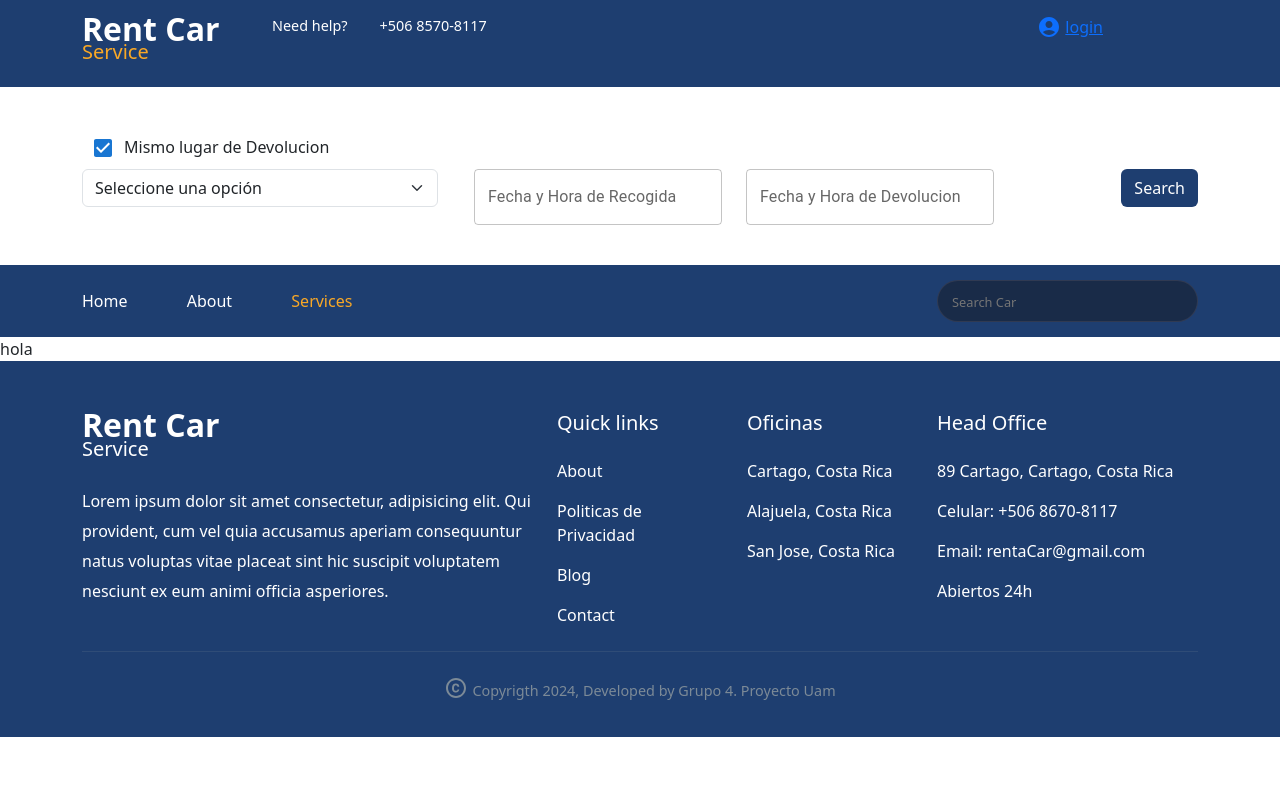
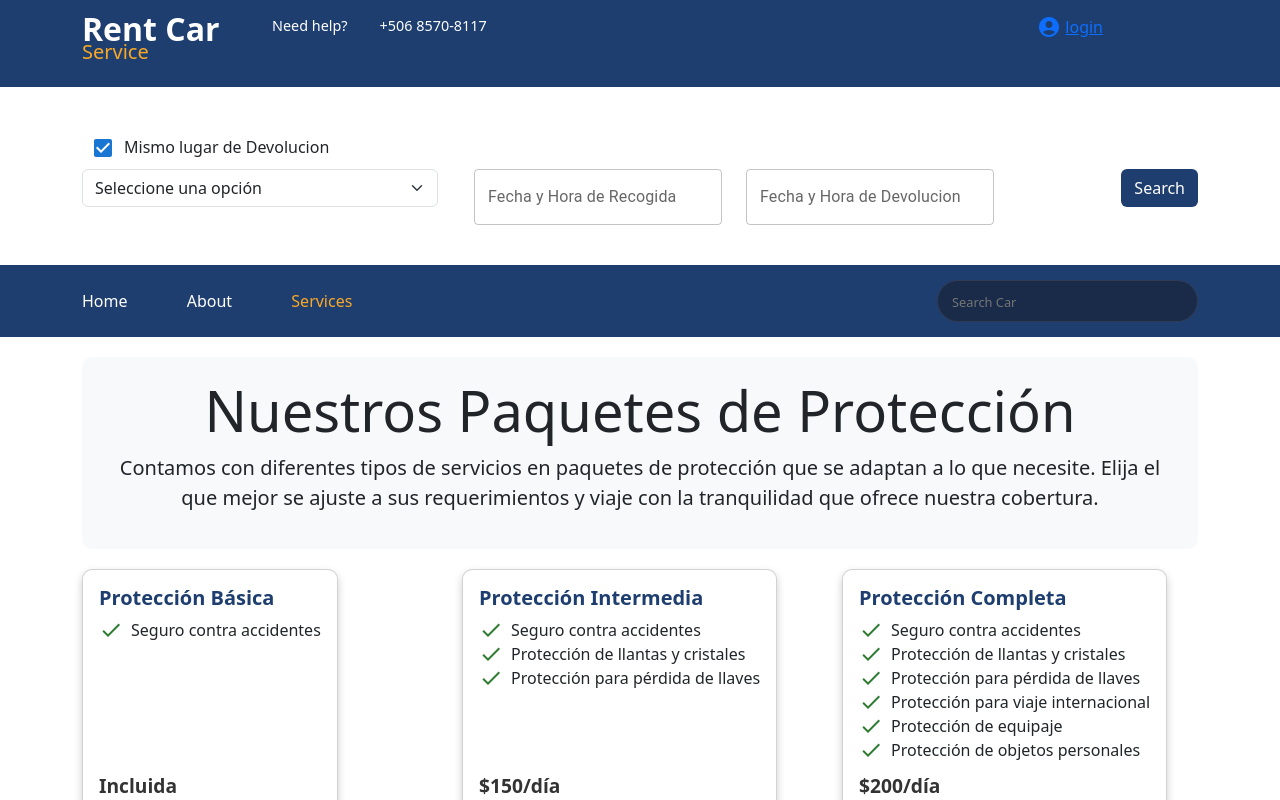
Before and after one commit to Trichoderma018/PruebaRentaCar, a React (Vite) app: page /serviceslist in a window 1280 px wide. Shown: the top 800 px of the page. Built offline with nearby package versions, Linux system fonts and the light colour scheme.

Commit message:
CambiosCarDetails

```diff
--- a/src/Routes/routers.jsx
+++ b/src/Routes/routers.jsx
@@ -14,7 +14,7 @@ const routers = () => {
     <Route path='/Home' element={<Home />} />
 
     <Route path='/cars' element={<Cars />} />
-    <Route path= '/CarDetail/:slug' element={<CarsDetails />} />
+    <Route path= '/CarDetail/:marca' element={<CarsDetails />} />
     <Route path= '/serviceslist' element={<ServicesList/>} />
     <Route path= '/about' element={< About/>} />
     <Route path= '/singin' element={<SingIn/>} />
--- a/src/componets/Footer/Footer.jsx
+++ b/src/componets/Footer/Footer.jsx
@@ -40,13 +40,13 @@ const Footer = () => {
             </div>
 
             <p className="footer_logo-content">
-              Lorem ipsum dolor sit amet consectetur,
-              adipisicing elit.
-              Qui provident, cum vel quia accusamus
-              aperiam consequuntur
-              natus voluptas vitae placeat sint hic
-              suscipit voluptatem
-              nesciunt ex eum animi officia asperiores.
+            Somos la empresa líder en alquiler de vehículos
+             en Costa Rica, ofreciendo un servicio completo a
+             precios razonables. Nos destacamos por la
+             transparencia, sin cargos ocultos, y con
+             la opción de coberturas sin deducible,
+             brindando a nuestros clientes la
+             tranquilidad que necesitan en cada viaje
             </p>
           </Col>
 
--- a/src/componets/UI/AboutSection.jsx
+++ b/src/componets/UI/AboutSection.jsx
@@ -11,37 +11,32 @@ const AboutSection = () => {
                         <h4 className="section_subtitle">About Us</h4>
                         <h2 className="section_title">Welcom to Rent a Car</h2>
                         <p className="section_description">
-                            Lorem, ipsum dolor sit amet consectetur
-                            adipisicing elit.
-                            Eligendi rerum nisi cum adipisci, dicta neque a corrupti.
-                            Obcaecati, inventore ad? Consectetur amet sequi suscipit
-                            laborum debitis repellendus enim harum consequuntur!
+                            En Renta Car Service, nos enorgullece ofrecerte una experiencia de
+                            alquiler de vehículos inigualable. Ya sea que necesites un automóvil
+                            para un viaje de negocios, unas vacaciones familiares, o una escapada
+                            de fin de semana, estamos aquí para asegurarnos de que encuentres el
+                            vehículo perfecto que se adapte a tus necesidades. Con un enfoque en la
+                            seguridad, la comodidad y la satisfacción del cliente, nuestro equipo
+                            está dedicado a hacer que cada viaje sea tan sencillo y placentero como sea posible.
                         </p>
                         <div className="about_section-item d-flex aling-items-center">
                             <p className="section_description d-flex aling-items-center gap-2">
-                            Lorem, ipsum dolor sit amet consectetur
-                            adipisicing elit.
-
+                                ✓ Flota diversa y moderna para todas tus necesidades de viaje
                             </p>
 
                             <p className="section_description d-flex aling-items-center gap-2">
-                            Lorem, ipsum dolor sit amet consectetur
-                            adipisicing elit.
+                                ✓ Paquetes de protección diseñados para tu tranquilidad.
 
                             </p>
                         </div>
 
                         <div className="about_section-item d-flex aling-items-center">
                             <p className="section_description d-flex aling-items-center gap-2">
-                            Lorem, ipsum dolor sit amet consectetur
-                            adipisicing elit.
-
+                                ✓ Servicio al cliente dedicado y siempre disponible.
                             </p>
 
                             <p className="section_description d-flex aling-items-center gap-2">
-                            Lorem, ipsum dolor sit amet consectetur
-                            adipisicing elit.
-
+                                ✓ Precios competitivos y sin sorpresas.
                             </p>
                         </div>
 
--- a/src/componets/UI/DestinosVacations.jsx
+++ b/src/componets/UI/DestinosVacations.jsx
@@ -11,24 +11,24 @@ const Places_Vacations = [
     {
         name: 'Hotel Bahia Ballena',
         imgUrl: vacation01,
-        descripcion: 'Lorem ipsum dolor sit amet.',
+        descripcion: 'Ubicado en la costa sur de Costa Rica, el Hotel Bahia Ballena ofrece vistas impresionantes al océano y acceso directo a playas de arena blanca. Ideal para unas vacaciones relajantes en un entorno natural.',
     },
     {
         name: 'Hotel Riu',
         imgUrl: vacation02,
-        descripcion: 'Lorem ipsum dolor sit amet.',
+        descripcion: 'El Hotel Riu es un resort todo incluido en la hermosa playa de Guanacaste. Disfruta de una amplia gama de actividades, piscinas, restaurantes y entretenimiento para toda la familia en un ambiente lujoso.',
 
     },
     {
         name: 'Hotel Volcan Irazu',
         imgUrl: vacation03,
-        descripcion: 'Lorem ipsum dolor sit amet.',
+        descripcion: 'Situado cerca del majestuoso Volcán Irazú, este hotel ofrece una experiencia única con impresionantes vistas del volcán y la naturaleza circundante. Perfecto para explorar el parque nacional y disfrutar de la tranquilidad.',
 
     },
     {
         name: 'Puntarenas',
         imgUrl: vacation04,
-        descripcion: 'Lorem ipsum dolor sit amet.',
+        descripcion: 'Puntarenas es una ciudad costera vibrante con hermosas playas y una rica vida cultural. Disfruta de actividades acuáticas, deliciosa gastronomía local y un ambiente relajado en esta popular localidad.'
 
     },
 ];
--- a/src/pages/Cars.jsx
+++ b/src/pages/Cars.jsx
@@ -29,6 +29,7 @@ const Cars = () => {
                     const data = await fetchCarData(localName); // Usa localName del contexto
                     setAllCars(data);
                     setFilteredCars(data); // Configura los datos obtenidos
+                    localStorage.setItem('allCars', JSON.stringify(data));
                 } else {
                     setError('Por favor, selecciona un lugar.');
                 }
@@ -192,7 +193,7 @@ const Cars = () => {
                     ) : error ? (
                         <p>{error}</p>
                     ) : (
-                        filteredCars.slice(0, 6).map(item => (
+                        filteredCars.map(item => (
                             <CarItem item={item} key={item.placa} />
                         ))
                     )}
--- a/src/pages/ServicesList.jsx
+++ b/src/pages/ServicesList.jsx
@@ -1,13 +1,84 @@
-import React from 'react'
-import { Col } from 'reactstrap';
-
-
+import React from 'react';
+import { Col, Row, Card, CardBody, CardTitle, CardText, Button, Container } from 'reactstrap';
+import CheckIcon from '@mui/icons-material/Check';
 
 const ServicesList = () => {
+  const services = [
+    {
+      title: 'Protección Básica',
+      items: [
+        'Seguro contra accidentes'
+      ],
+      price: 'Incluida'
+    },
+    {
+      title: 'Protección Intermedia',
+      items: [
+        'Seguro contra accidentes',
+        'Protección de llantas y cristales',
+        'Protección para pérdida de llaves'
+      ],
+      price: '$150/día'
+    },
+    {
+      title: 'Protección Completa',
+      items: [
+        'Seguro contra accidentes',
+        'Protección de llantas y cristales',
+        'Protección para pérdida de llaves',
+        'Protección para viaje internacional',
+        'Protección de equipaje',
+        'Protección de objetos personales'
+      ],
+      price: '$200/día'
+    }
+  ];
+
   return (
-    <div>hola</div>
-  )
+    <Container style={{ marginTop: '20px', marginBottom: '20px' }}>
+      <div className="text-center" style={{ padding: '20px', backgroundColor: '#f8f9fa', borderRadius: '10px', marginBottom: '20px' }}>
+        <h1 className="display-4">Nuestros Paquetes de Protección</h1>
+        <p className="lead">
+          Contamos con diferentes tipos de servicios en paquetes de protección que se adaptan a lo que necesite.
+          Elija el que mejor se ajuste a sus requerimientos y viaje con la tranquilidad que ofrece nuestra cobertura.
+        </p>
+      </div>
+      <Row>
+        {services.map((service, index) => (
+          <Col sm="4" key={index} className="d-flex">
+            <Card style={{
+              height: '100%',
+              boxShadow: '0 4px 8px 0 rgba(0, 0, 0, 0.2)',
+              borderRadius: '10px',
+              overflow: 'hidden',
+              transition: 'transform 0.3s'
+            }}
+            className="hoverable-card">
+              <CardBody className="d-flex flex-column">
+                <CardTitle tag="h5" style={{ fontWeight: 'bold', color: '#1E3E70' }}>
+                  {service.title}
+                </CardTitle>
+                <CardText style={{ flex: '1', marginBottom: '10px' }}>
+                  {service.items.map((item, itemIndex) => (
+                    <div key={itemIndex} className="d-flex align-items-center">
+                      <CheckIcon color="success" style={{   marginRight: '8px' }} />
+                      {item}
+                    </div>
+                  ))}
+                </CardText>
+                <CardText style={{ fontWeight: 'bold', fontSize: '1.2em', color: '#333' }}>
+                  {service.price}
+                </CardText>
+                <Button color="primary" className="mt-auto" style={{ backgroundColor: '#1E3E70', border: 'none' }}>
+                  Seleccionar
+                </Button>
+              </CardBody>
+            </Card>
+          </Col>
+        ))}
+      </Row>
+    </Container>
+  );
 }
 
-
-export default ServicesList
+export default ServicesList;
```
Also changed, not shown: src/componets/UI/CarouselComponent.jsx (+12 -18 lines), src/pages/About.jsx (+10 -8 lines), src/pages/CarsDetails.jsx (+21 -18 lines), src/styles/services-list.css (deleted).
